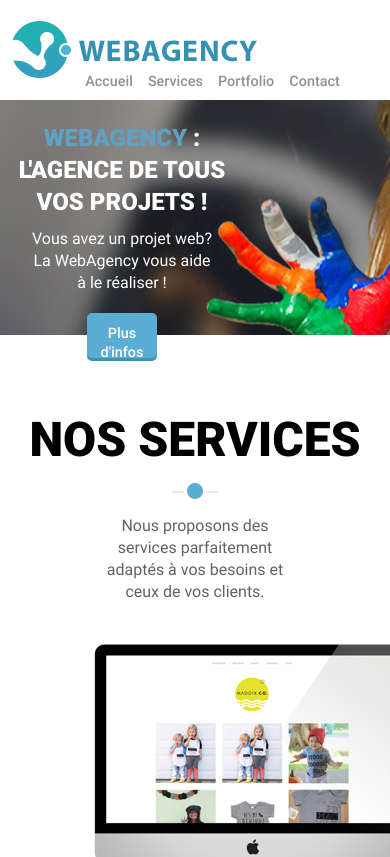
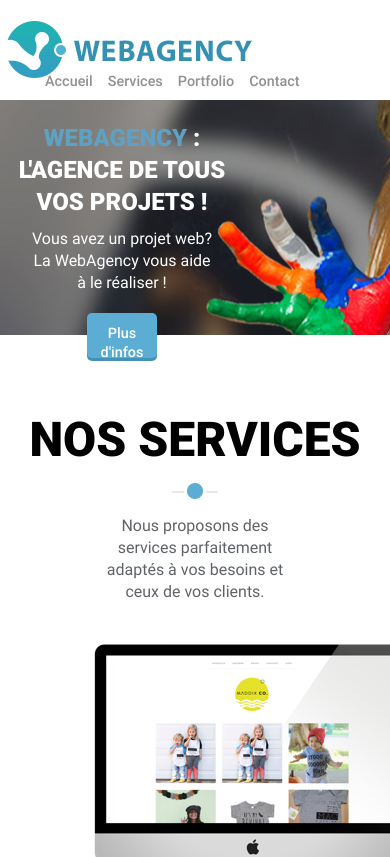
Before and after one commit to MargaritaSav/WebAgency, a plain HTML site: page index.html in a window 390 px wide. Shown: the top 857 px of the page. Drawn offline with Linux system fonts and the light colour scheme.

Commit message:
media test

```diff
--- a/media_queries.css
+++ b/media_queries.css
@@ -104,7 +104,7 @@
 	{
 	    padding-bottom: 10px;
 	    flex-direction: column;
-	    align-items: center;
+	    align-items: flex-start;
 	}
 
 	header li
@@ -120,7 +120,7 @@
 
 	header img
 	{
-		margin-left: -120px;
+		margin-left: 0;
 		margin-top: 15px;
 	}
 
```
